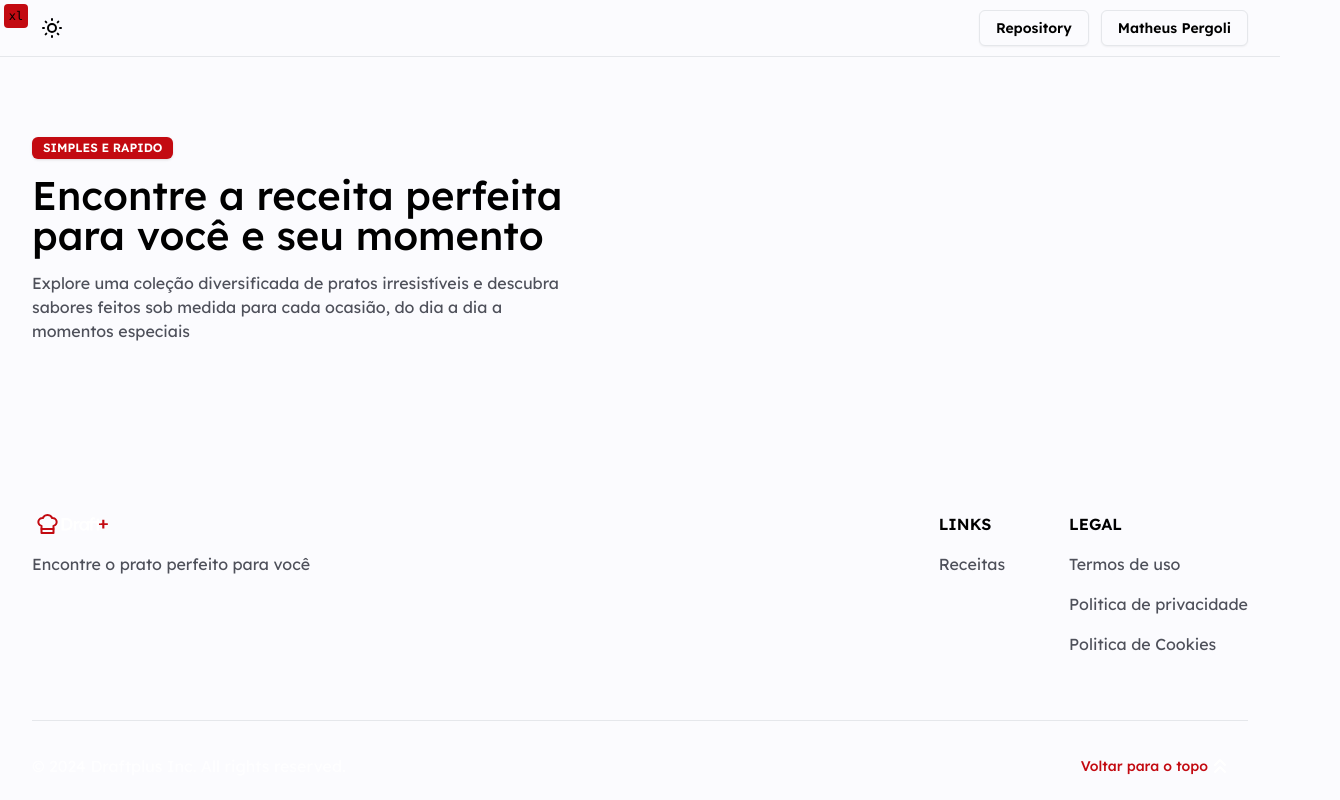
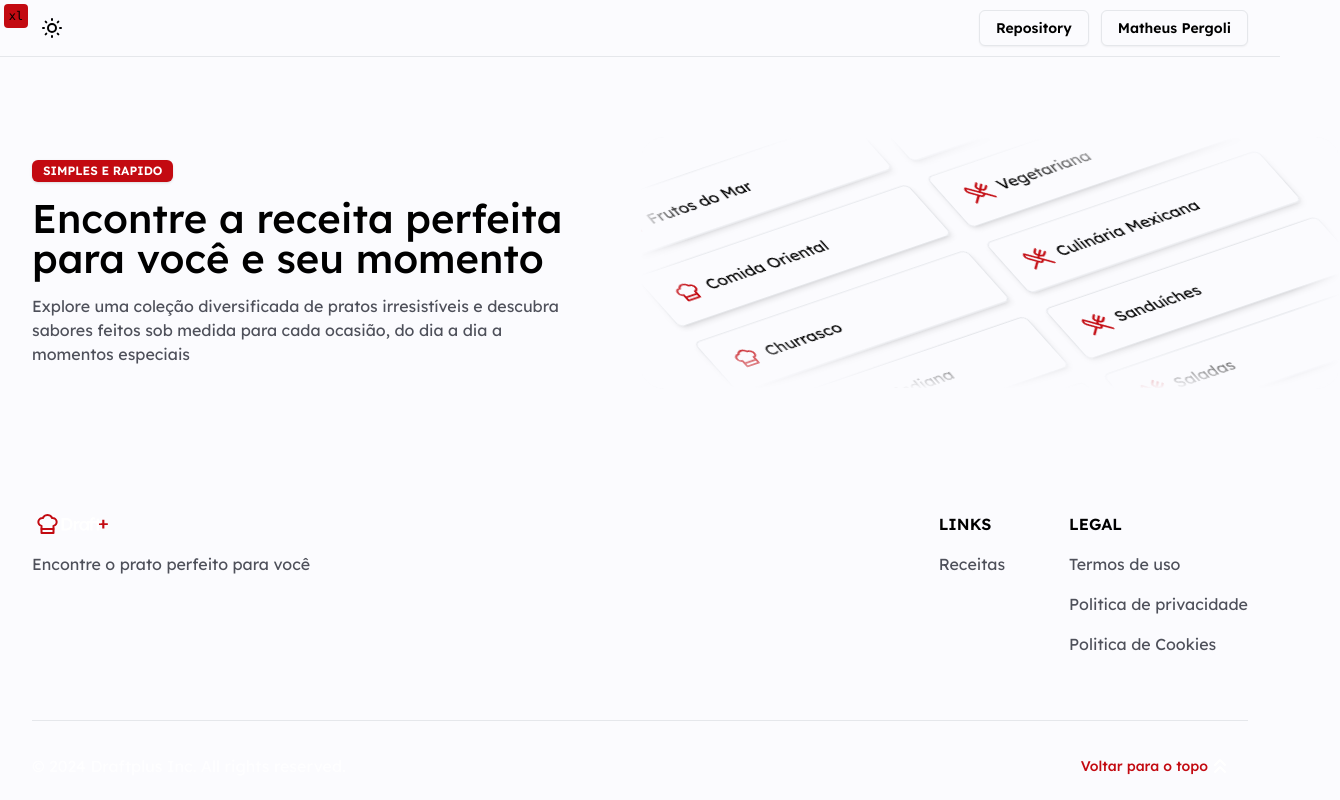
Before and after one commit to Draft-Team/draftplus, a Next.js app: page / in a window 1280 px wide. Shown: the whole page, 1340 px wide, since content can reach past the window. Built offline with nearby package versions, Linux system fonts and the light colour scheme; no server answers.

Commit message:
feat:hero animation

```diff
--- a/src/app/page.tsx
+++ b/src/app/page.tsx
@@ -1,4 +1,5 @@
 import { cn } from '@/libs/utils'
+import { HeroAnimation } from '@/shared/components/hero-animation/hero-animation'
 import { ThemeMode } from '@/shared/components/theme-mode'
 import { Badge } from '@/shared/ui/badge'
 import { buttonVariants } from '@/shared/ui/button'
@@ -34,7 +35,8 @@ export default async function Page() {
 			</header>
 
 			<main className='container mx-auto'>
-				<section className='flex flex-col gap-3 md:gap-4'>
+				<section className='grid grid-cols-2 items-center'>
+					<div className='flex flex-col gap-3 md:gap-4'>
 						<Badge className='w-max'>SIMPLES E RAPIDO</Badge>
 						<h1 className='max-w-[540px] text-3xl font-medium leading-9 md:text-4xl lg:text-[40px]'>
 							Encontre a receita perfeita para você e seu momento
@@ -43,6 +45,10 @@ export default async function Page() {
 							Explore uma coleção diversificada de pratos irresistíveis e descubra sabores
 							feitos sob medida para cada ocasião, do dia a dia a momentos especiais
 						</p>
+					</div>
+					<div className='w-[700px] '>
+						<HeroAnimation />
+					</div>
 				</section>
 			</main>
 		</>
--- /dev/null
+++ b/src/shared/components/hero-animation/hero-animation.tsx
@@ -0,0 +1,88 @@
+import Link from 'next/link'
+
+import { ChefHat, UtensilsCrossed } from 'lucide-react'
+
+const categories = [
+	{
+		icon: <ChefHat className='text-primary' />,
+		name: 'Frutos do Mar',
+		href: '/login'
+	},
+	{
+		icon: <UtensilsCrossed className='text-primary' />,
+		name: 'Massas',
+		href: '/login'
+	},
+	{
+		icon: <ChefHat className='text-primary' />,
+		name: 'Comida Oriental',
+		href: '/login'
+	},
+	{
+		icon: <UtensilsCrossed className='text-primary' />,
+		name: 'Vegetariana',
+		href: '/login'
+	},
+	{
+		icon: <ChefHat className='text-primary' />,
+		name: 'Churrasco',
+		href: '/login'
+	},
+	{
+		icon: <UtensilsCrossed className='text-primary' />,
+		name: 'Culinária Mexicana',
+		href: '/login'
+	},
+	{
+		icon: <ChefHat className='text-primary' />,
+		name: 'Culinária Indiana',
+		href: '/login'
+	},
+	{
+		icon: <UtensilsCrossed className='text-primary' />,
+		name: 'Sanduíches',
+		href: '/login'
+	},
+	{
+		icon: <ChefHat className='text-primary' />,
+		name: 'Sobremesas',
+		href: '/login'
+	},
+	{
+		icon: <UtensilsCrossed className='text-primary' />,
+		name: 'Saladas',
+		href: '/login'
+	},
+	{
+		icon: <ChefHat className='text-primary' />,
+		name: 'Culinária Tailandesa',
+		href: '/login'
+	},
+	{
+		icon: <UtensilsCrossed className='text-primary' />,
+		name: 'Pizza',
+		href: '/login'
+	}
+]
+
+export const HeroAnimation = () => {
+	return (
+		<>
+			<div className='scene flex items-center justify-center rounded-3xl border'>
+				<div className='relative w-full max-w-screen-lg overflow-hidden '>
+					<div className='mx-auto grid h-[250px] w-[300px] animate-skew-scroll grid-cols-1 gap-5 sm:w-[600px] sm:grid-cols-2'>
+						{categories.map((item, i) => (
+							<Link
+								href={`${item.href}`}
+								key={i}
+								className='flex cursor-pointer items-center space-x-2 rounded-md border  p-5 shadow-md transition-all hover:-translate-y-1 hover:translate-x-1 hover:scale-[1.025] hover:shadow-xl'>
+								{item.icon}
+								<p className=''>{item.name}</p>
+							</Link>
+						))}
+					</div>
+				</div>
+			</div>
+		</>
+	)
+}
--- a/src/styles/globals.css
+++ b/src/styles/globals.css
@@ -71,3 +71,22 @@
 		@apply text-pretty;
 	}
 }
+
+/* used in hero section */
+.scene {
+	--buff: 3rem;
+	height: 100%;
+	width: 100%;
+	mask: linear-gradient(
+			transparent,
+			white var(--buff) calc(100% - var(--buff)),
+			transparent
+		),
+		linear-gradient(
+			90deg,
+			transparent,
+			white var(--buff) calc(100% - var(--buff)),
+			transparent
+		);
+	mask-composite: intersect;
+}
--- a/tailwind.config.js
+++ b/tailwind.config.js
@@ -65,11 +65,22 @@ module.exports = {
 				'accordion-up': {
 					from: { height: 'var(--radix-accordion-content-height)' },
 					to: { height: '0' }
+				},
+				'skew-scroll': {
+					'0%': {
+						transform:
+							'rotatex(20deg) rotateZ(-20deg) skewX(20deg) translateZ(0) translateY(0)'
+					},
+					'100%': {
+						transform:
+							'rotatex(20deg) rotateZ(-20deg) skewX(20deg) translateZ(0) translateY(-100%)'
+					}
 				}
 			},
 			animation: {
 				'accordion-down': 'accordion-down 0.2s ease-out',
-				'accordion-up': 'accordion-up 0.2s ease-out'
+				'accordion-up': 'accordion-up 0.2s ease-out',
+				'skew-scroll': 'skew-scroll 20s linear infinite'
 			}
 		}
 	},
```
Lines whose indentation alone changed are shown as unchanged.
